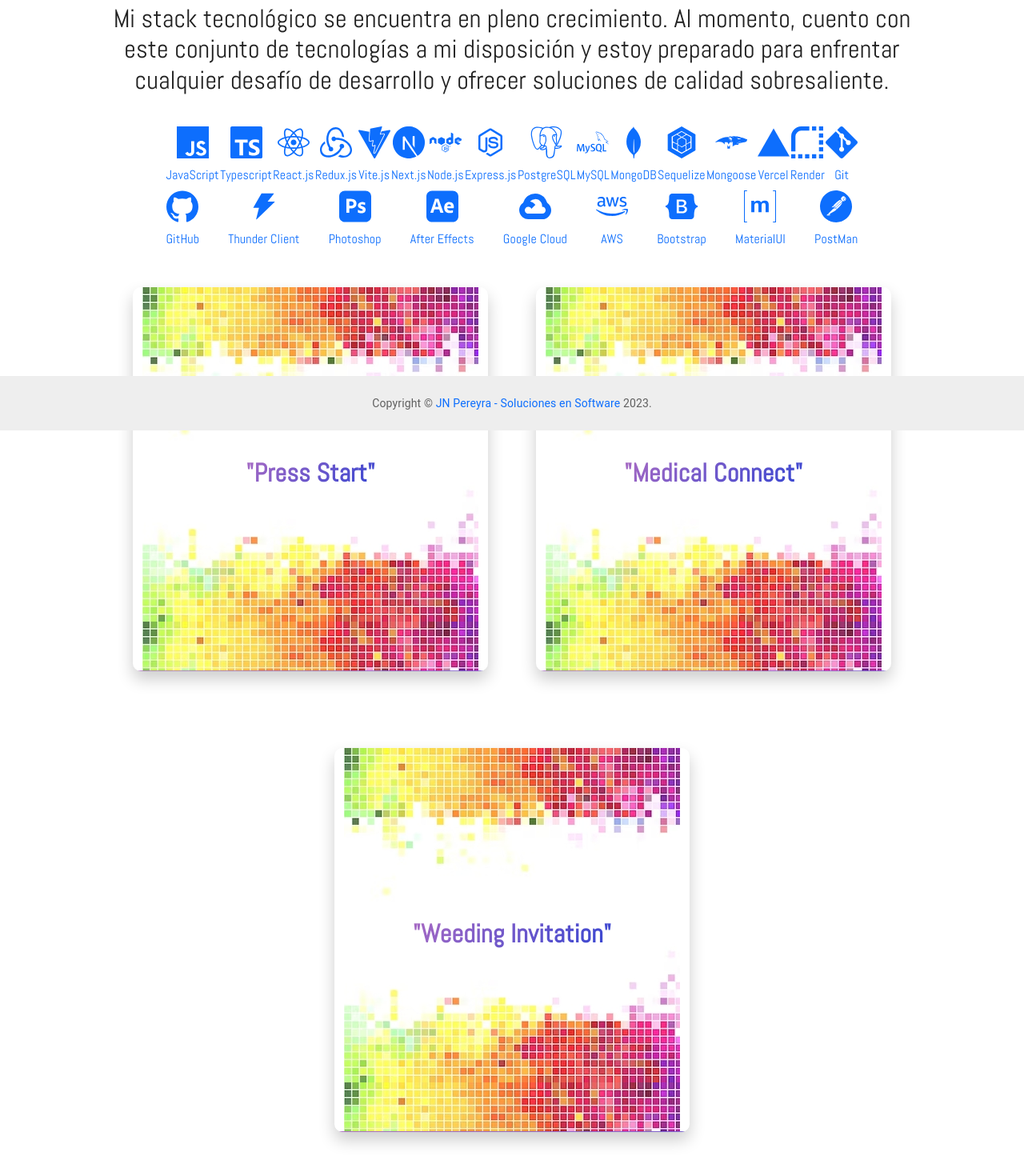
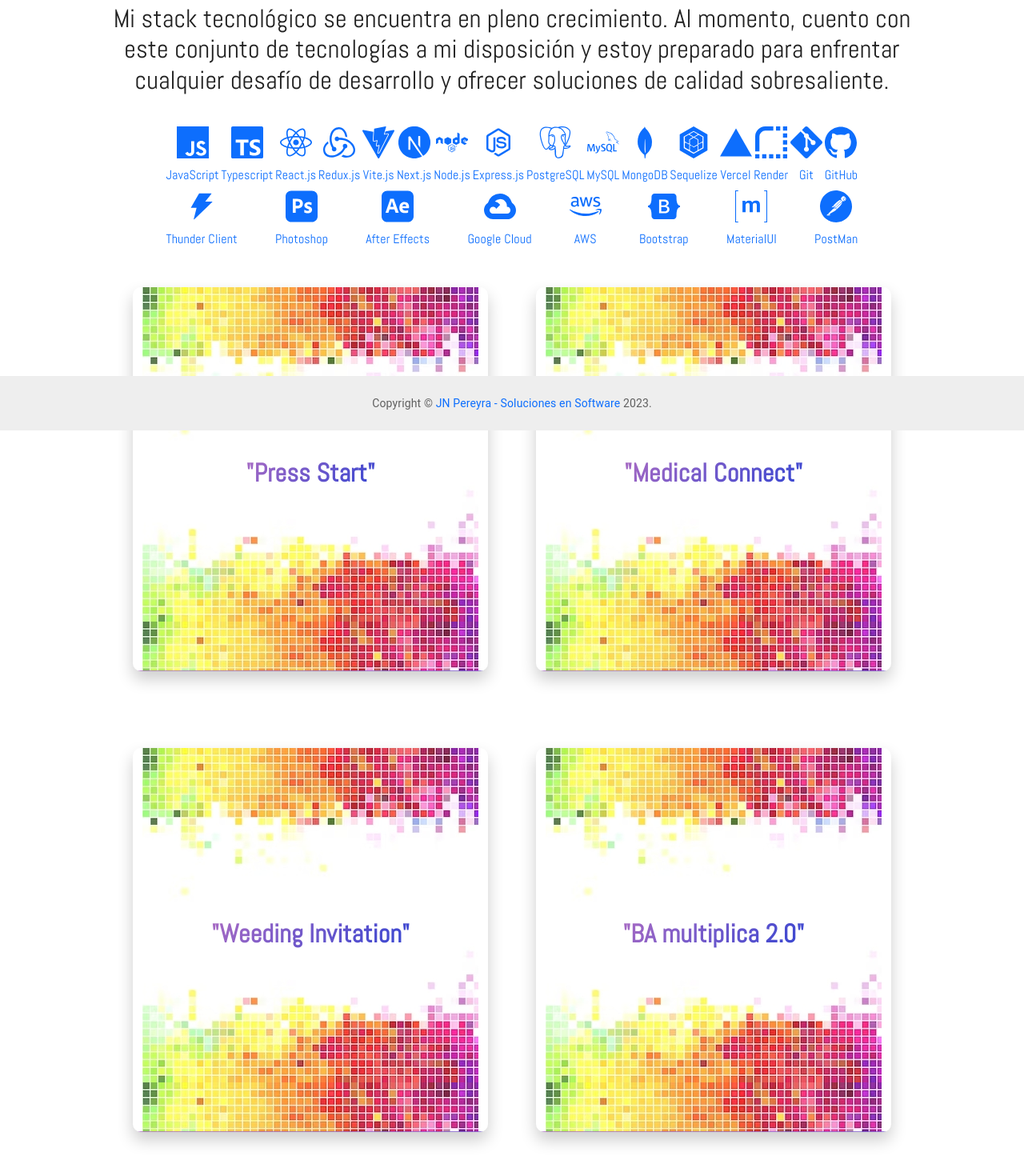
Before and after one commit to jon0010/Mi-Portfolio, a React (Vite) app: page /projects in a window 1280 px wide. Shown: the part 262-1732 px from the top of the page at 80% size. Built offline with nearby package versions, Linux system fonts and the light colour scheme.

Commit message:
fix projects cards

```diff
--- a/src/views/projects/Projects.jsx
+++ b/src/views/projects/Projects.jsx
@@ -11,7 +11,6 @@ import {
   SiMysql,
   SiMongodb,
   SiSequelize,
-  SiMongoose,
   SiVercel,
   SiRender,
   SiGit,
@@ -89,11 +88,6 @@ const Projects = () => {
       name: "Sequelize",
       documentationUrl: "https://sequelize.org/",
       Icon: <SiSequelize />,
-    },
-    {
-      name: "Mongoose",
-      documentationUrl: "https://mongoosejs.com/docs/guide.html",
-      Icon: <SiMongoose />,
     },
     {
       name: "Vercel",
@@ -261,6 +255,8 @@ const Projects = () => {
             </Link>
           </div>
         </div>
+      </div>
+      <div className="tar-con col-12 col-sm-5">
         <div className="tar">
           <div className="front-content">
             <p>"BA multiplica 2.0"</p>
```
